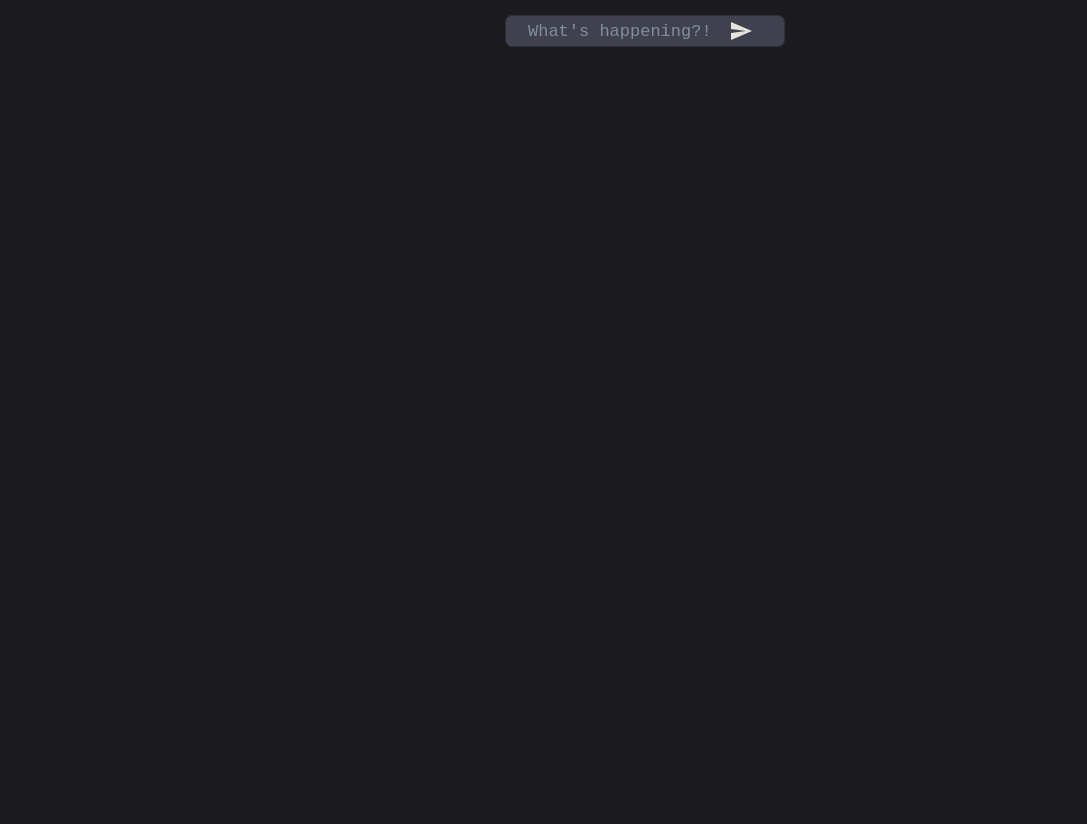
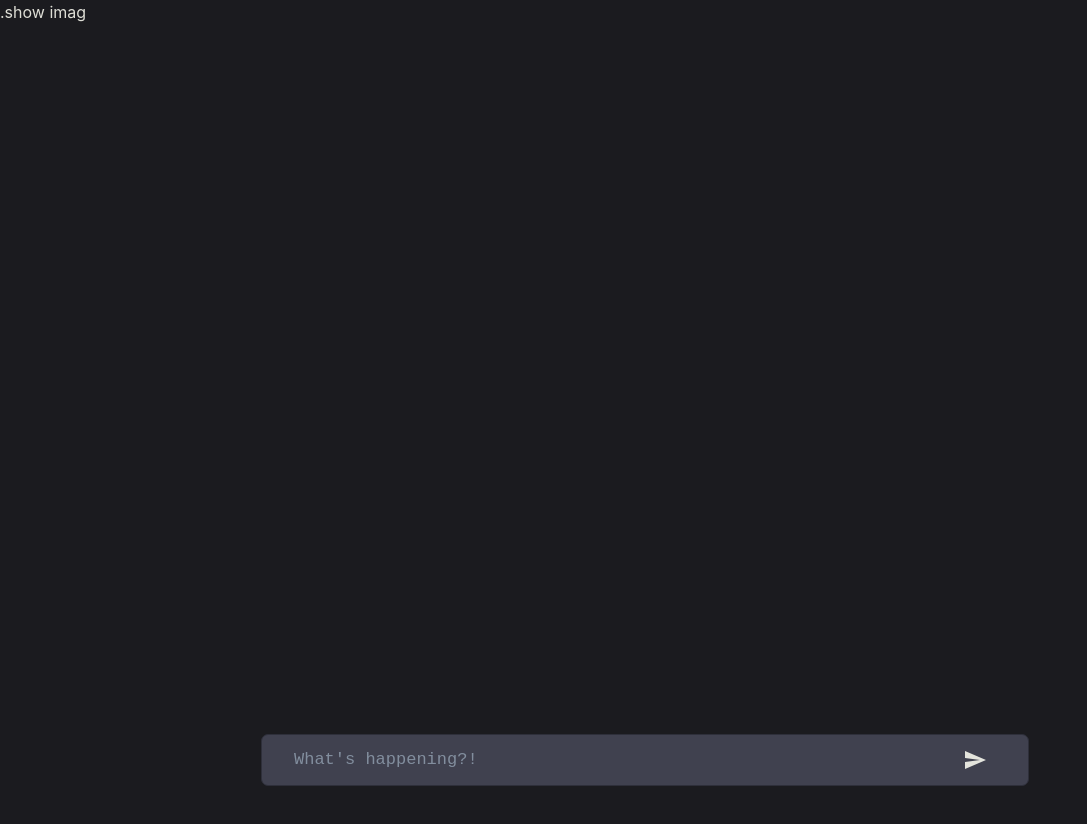
Before and after one commit to tomsabu444/ImageGeneration-DesktopApp, a React (Vite) app in the folder src/renderer/: page / in a window 1280 px wide. Shown: the whole page, without its empty margins (0-1087 px from the left). Before the commit the page ends 800 px from the top, so only its background shows below. Built offline with nearby package versions, Linux system fonts and the light colour scheme.

Commit message:
"Updated styles for ImageGeneration component: removed .message class, added height and padding to main container, modified textarea styles, and adjusted width and padding for send-input and send elements."

```diff
--- a/src/renderer/src/components/ImageGeneration.jsx
+++ b/src/renderer/src/components/ImageGeneration.jsx
@@ -6,6 +6,7 @@ function ImageGeneration() {
   return (
     <>
       <div className="main-container">
+        .show imag
         <div className="image-promte-box">
           <div className="input-place">
             <TextareaAutosize
--- a/src/renderer/src/components/styles/ImageGeneration.css
+++ b/src/renderer/src/components/styles/ImageGeneration.css
@@ -2,21 +2,16 @@
   display: flex;
   justify-content: center;
   align-items: end;
-
+  height: 100vh;
+  padding-bottom: 40px;
 }
-
-.message {
-  width: 100%;
-  height: 40px;
-}
-
 
 
 
 .input-place textarea {
   outline: none;
   font-size: 17px;
-    text-wrap: nowrap;
+  text-wrap: wrap;
   background-color: transparent;
   border: none;
   margin-left: 20px;
@@ -40,13 +35,14 @@
   background-color: #40414f;
   border-radius: 7px;
 
-  width: 280px;
+  width: 60%;
+  padding: 10px;
   gap: 5px;
   border: 1px solid #2e2f3a;
 }
 
 .send {
-  width: 3  0px;
+  width: 3 0px;
   height: 30px;
   background-color: none;
   display: flex;
```
Lines whose indentation alone changed are shown as unchanged.
